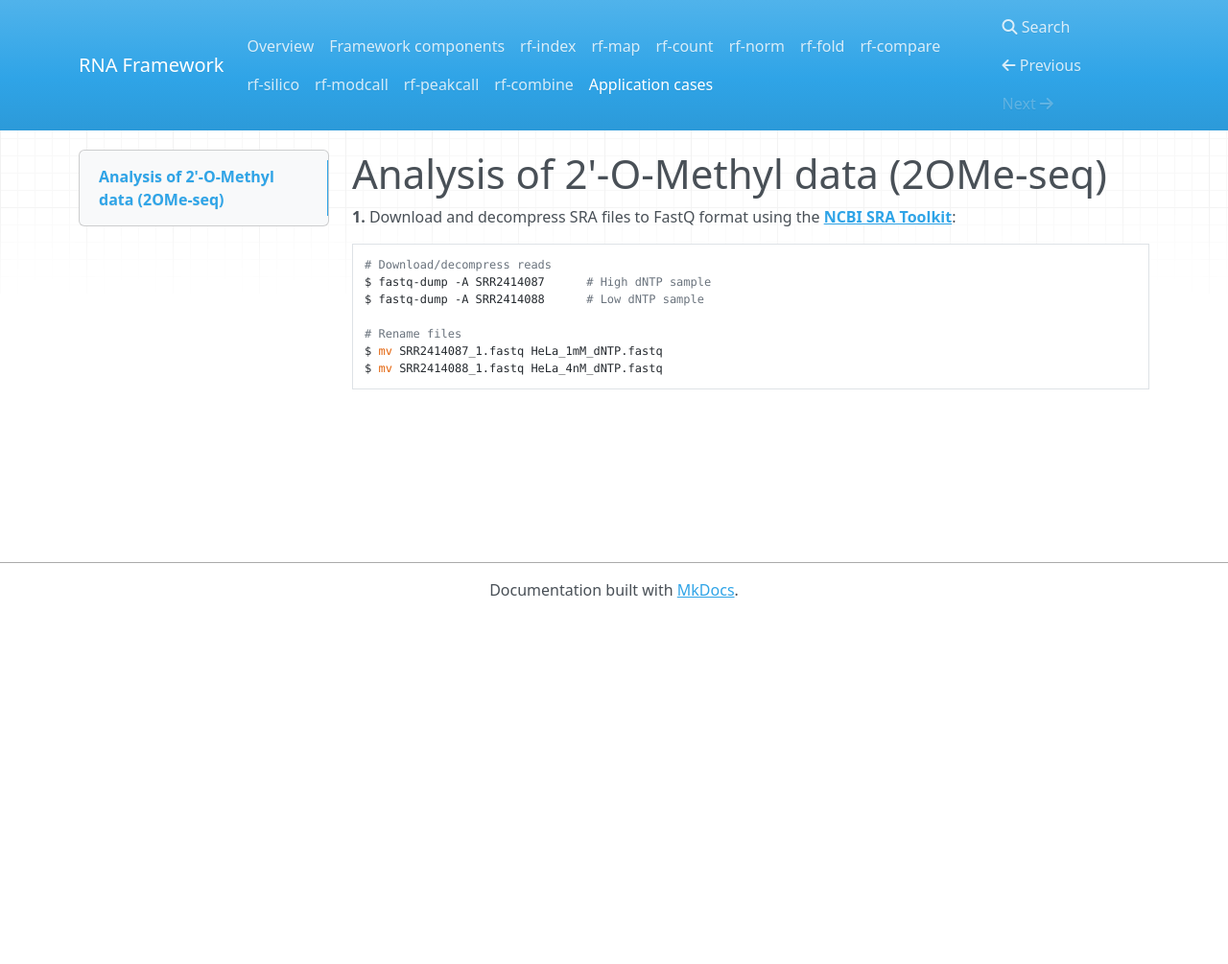
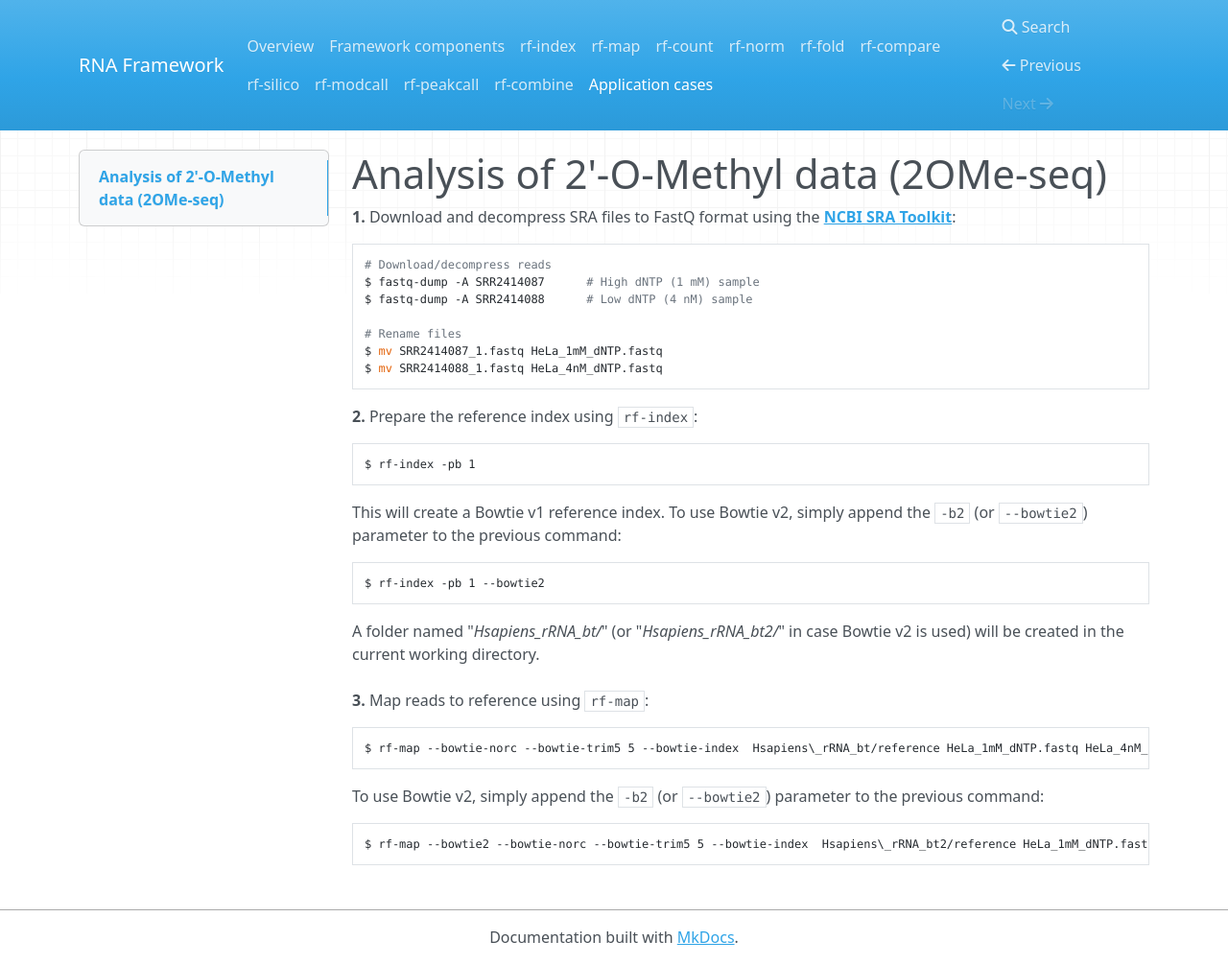
Before and after one commit to dincarnato/RNAFramework, an MkDocs documentation site: the page built from docs/cases.md, in a window 1280 px wide and 1005 px high. Shown: the whole window at 96% size. Built offline with MkDocs 1.6.1, drawn with Linux system fonts in a browser that asks for light colours; nearby versions of some CDN libraries; old or Windows-style settings are respelled for this version of MkDocs.

Commit message:
no message

````diff
--- a/docs/cases.md
+++ b/docs/cases.md
@@ -4,10 +4,35 @@ __1.__ Download and decompress SRA files to FastQ format using the [__NCBI SRA T
 
 ```bash
 # Download/decompress reads
-$ fastq-dump -A SRR2414087		# High dNTP sample
-$ fastq-dump -A SRR2414088		# Low dNTP sample
+$ fastq-dump -A SRR2414087		# High dNTP (1 mM) sample
+$ fastq-dump -A SRR2414088		# Low dNTP (4 nM) sample
 
 # Rename files
 $ mv SRR2414087_1.fastq HeLa_1mM_dNTP.fastq
 $ mv SRR2414088_1.fastq HeLa_4nM_dNTP.fastq
 ```
+
+__2.__ Prepare the reference index using ``rf-index``:
+
+```bash
+$ rf-index -pb 1
+```
+
+This will create a Bowtie v1 reference index. To use Bowtie v2, simply append the ``-b2`` (or ``--bowtie2``) parameter to the previous command:
+
+```bash
+$ rf-index -pb 1 --bowtie2
+```
+
+A folder named "*Hsapiens\_rRNA_bt/*" (or "*Hsapiens\_rRNA_bt2/*" in case Bowtie v2 is used) will be created in the current working directory.<br/><br/>
+__3.__ Map reads to reference using ``rf-map``:
+
+```bash
+$ rf-map --bowtie-norc --bowtie-trim5 5 --bowtie-index  Hsapiens\_rRNA_bt/reference HeLa_1mM_dNTP.fastq HeLa_4nM_dNTP.fastq
+```
+
+To use Bowtie v2, simply append the ``-b2`` (or ``--bowtie2``) parameter to the previous command:
+
+```bash
+$ rf-map --bowtie2 --bowtie-norc --bowtie-trim5 5 --bowtie-index  Hsapiens\_rRNA_bt2/reference HeLa_1mM_dNTP.fastq HeLa_4nM_dNTP.fastq
+```
````
